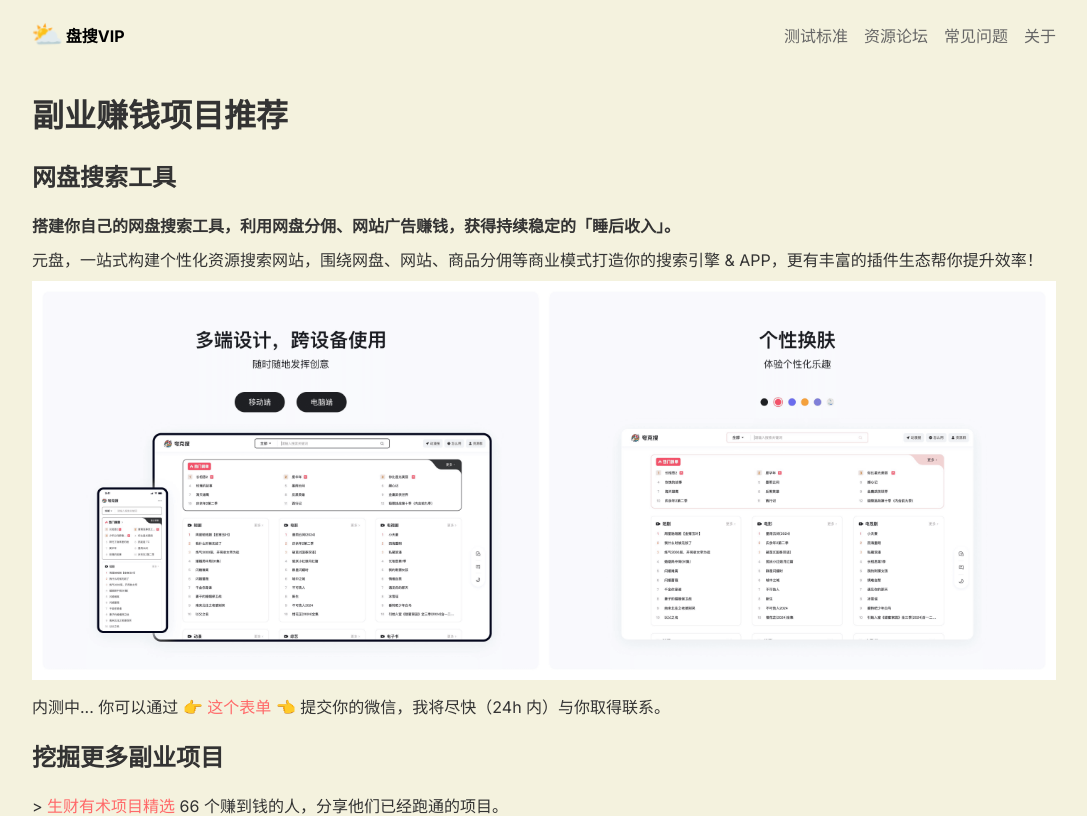
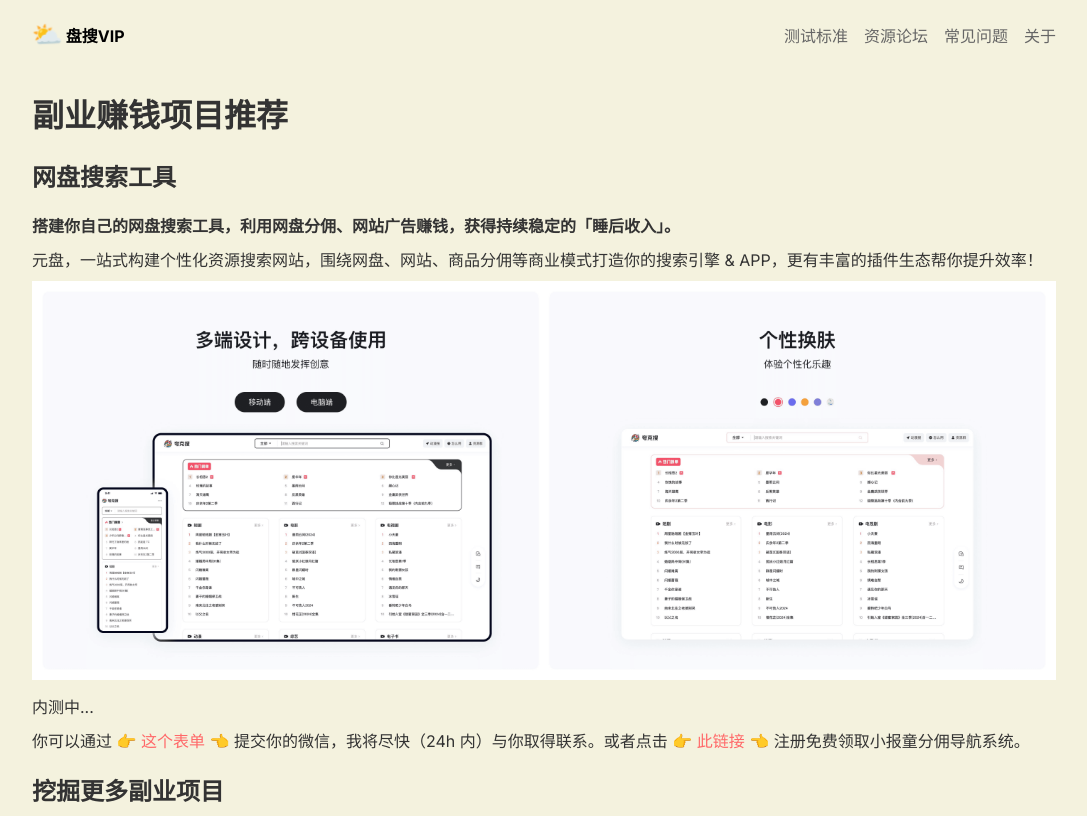
Before and after one commit to rokcso/pansou-vip, a Next.js app: page /gift in a window 1280 px wide. Shown: the top 816 px of the page, without its empty margins (96-1183 px from the left). Built offline with nearby package versions, Linux system fonts and the light colour scheme.

Commit message:
add metaso reflink

```diff
--- a/app/gift/page.js
+++ b/app/gift/page.js
@@ -31,8 +31,9 @@ export default function Home() {
         width={499}
         height={194}
       />
+      <p>内测中...</p>
       <p>
-        内测中... 你可以通过{" 👉 "}
+        你可以通过{" 👉 "}
         <a
           href="https://cvlr2wiufrz.feishu.cn/share/base/form/shrcnHckduwGEEFk2Y3yR04K3Ic?prefill_反馈类型=副业赚钱"
           title="留言问卷链接"
@@ -41,7 +42,15 @@ export default function Home() {
           这个表单
         </a>
         {" 👈 "}
-        提交你的微信，我将尽快（24h 内）与你取得联系。
+        提交你的微信，我将尽快（24h 内）与你取得联系。或者点击{" 👉 "}
+        <a
+          href="https://www.moneysou.com/login?ref=i_kyp8v7sh9o"
+          title="元搜登录页"
+          target="_blank"
+        >
+          此链接
+        </a>
+        {" 👈 "}注册免费领取小报童分佣导航系统。
       </p>
       <h2>挖掘更多副业项目</h2>
       <p>
@@ -112,7 +121,6 @@ export default function Home() {
         </a>{" "}
         帮助职场人实现职场转型、IP打造，完成自由职业起步0-100w。包含：自由职业基本问题、商业模式篇、辞职转型篇、心力篇、定位及常见方式篇、流量自媒体篇、产品篇、转化篇、时间管理篇、常见问答。
       </p>
-
       <p>
         {"> "}
         <a
```
